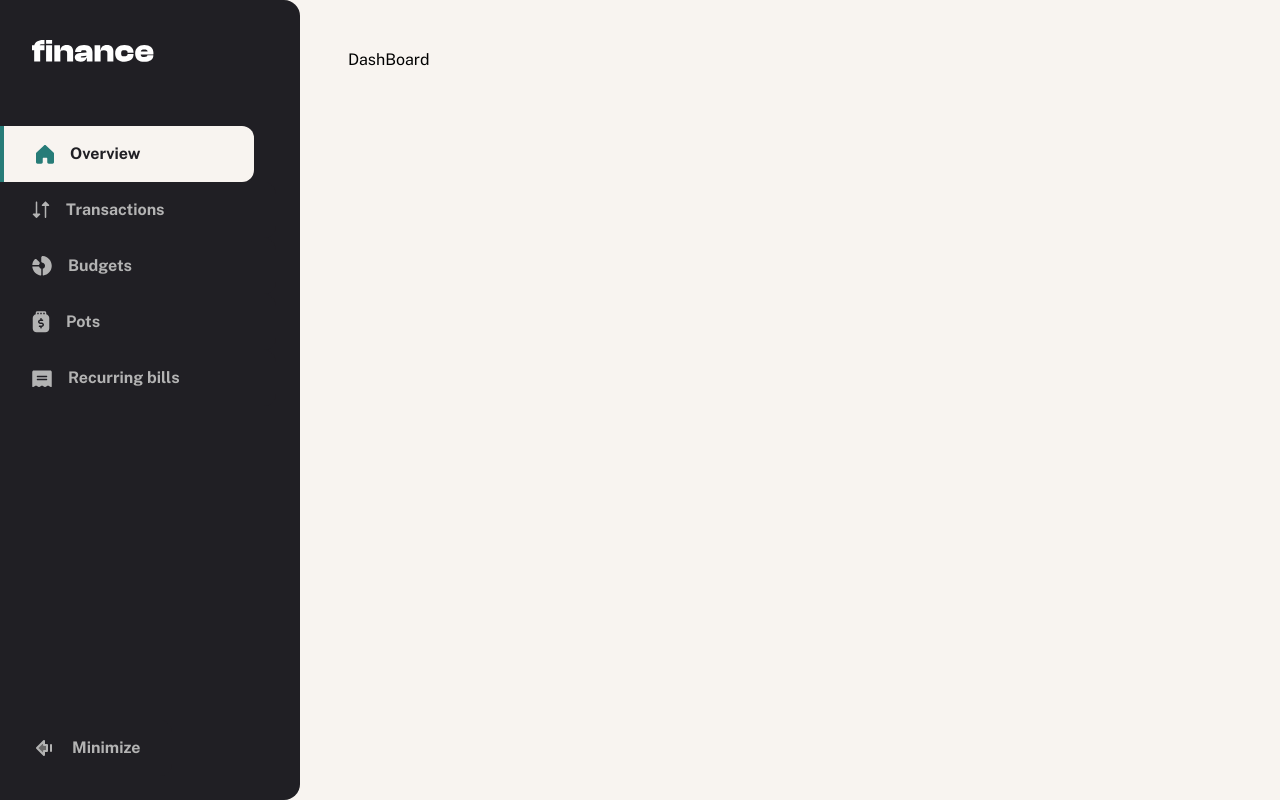
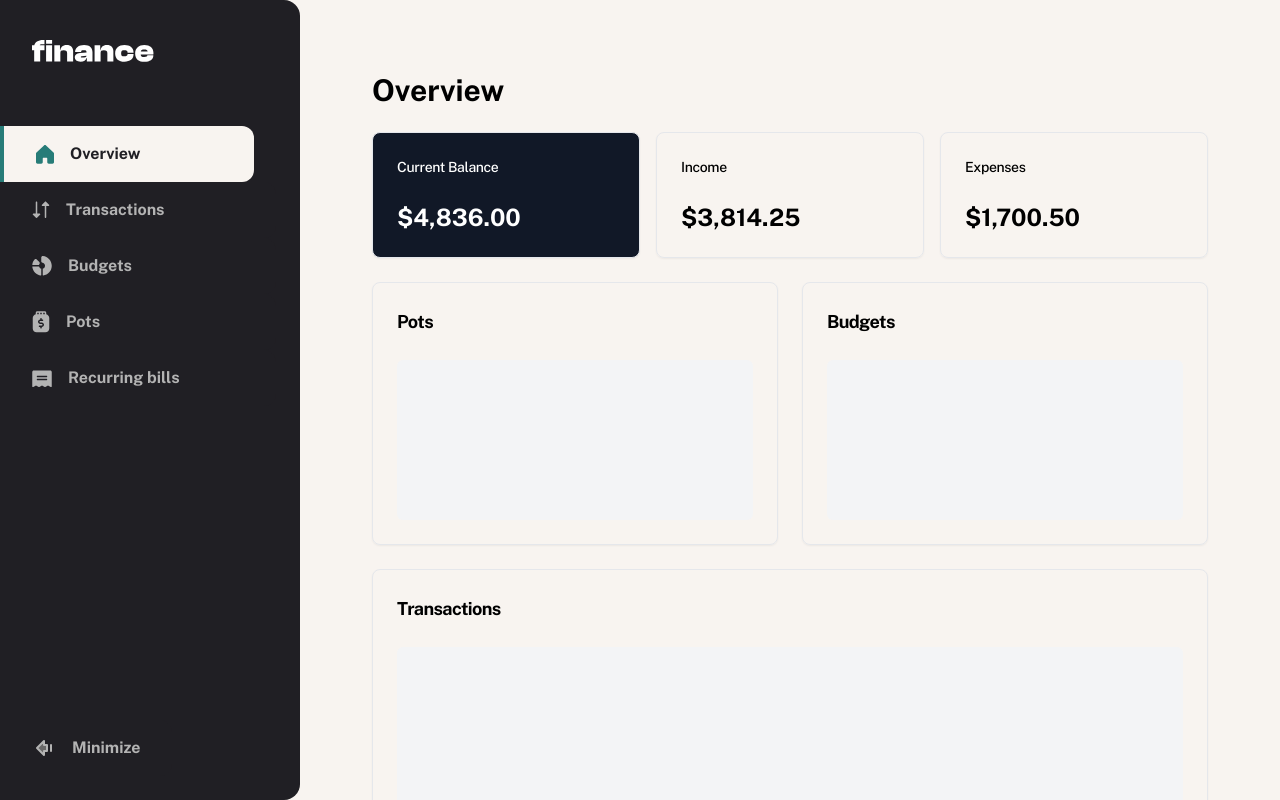
Before and after one commit to abdul-aziz123/personal-finance-web-app, a Next.js app: page /dashboard in a window 1280 px wide. Shown: the top 800 px of the page. Built offline with nearby package versions, Linux system fonts and the light colour scheme.

Commit message:
Dashboard phase 1

```diff
--- a/package.json
+++ b/package.json
@@ -9,6 +9,7 @@
     "lint": "next lint"
   },
   "dependencies": {
+    "class-variance-authority": "^0.7.0",
     "clsx": "^2.1.1",
     "lucide-react": "^0.451.0",
     "next": "14.2.14",
--- a/src/app/dashboard/page.tsx
+++ b/src/app/dashboard/page.tsx
@@ -1,9 +1,106 @@
-import React from "react";
+import Link from "next/link";
+import { Button } from "@/components/ui/Button";
+import { Card, CardContent, CardHeader, CardTitle } from "@/components/ui/card";
 
-export default function page() {
+export default function OverviewPage() {
   return (
-    <main>
-      <h1>DashBoard</h1>
-    </main>
+    <div className="space-y-6 p-6">
+      <h1 className="text-3xl font-bold">Overview</h1>
+
+      <div className="grid grid-cols-1 gap-4 md:grid-cols-3">
+        <Card className="bg-gray-900 text-white">
+          <CardHeader>
+            <CardTitle className="text-sm font-medium">
+              Current Balance
+            </CardTitle>
+          </CardHeader>
+          <CardContent>
+            <p className="text-2xl font-bold">$4,836.00</p>
+          </CardContent>
+        </Card>
+        <Card>
+          <CardHeader>
+            <CardTitle className="text-sm font-medium">Income</CardTitle>
+          </CardHeader>
+          <CardContent>
+            <p className="text-2xl font-bold">$3,814.25</p>
+          </CardContent>
+        </Card>
+        <Card>
+          <CardHeader>
+            <CardTitle className="text-sm font-medium">Expenses</CardTitle>
+          </CardHeader>
+          <CardContent>
+            <p className="text-2xl font-bold">$1,700.50</p>
+          </CardContent>
+        </Card>
+      </div>
+
+      <div className="grid grid-cols-1 gap-6 md:grid-cols-2">
+        <Card>
+          <CardHeader>
+            <CardTitle>
+              <Link href="/pots">
+                <Button variant="link" className="h-auto p-0 text-lg font-bold">
+                  Pots
+                </Button>
+              </Link>
+            </CardTitle>
+          </CardHeader>
+          <CardContent>
+            {/* Pots content placeholder */}
+            <div className="h-40 rounded-md bg-gray-100"></div>
+          </CardContent>
+        </Card>
+
+        <Card>
+          <CardHeader>
+            <CardTitle>
+              <Link href="/budgets">
+                <Button variant="link" className="h-auto p-0 text-lg font-bold">
+                  Budgets
+                </Button>
+              </Link>
+            </CardTitle>
+          </CardHeader>
+          <CardContent>
+            {/* Budgets content placeholder */}
+            <div className="h-40 rounded-md bg-gray-100"></div>
+          </CardContent>
+        </Card>
+      </div>
+
+      <Card>
+        <CardHeader>
+          <CardTitle>
+            <Link href="/transactions">
+              <Button variant="link" className="h-auto p-0 text-lg font-bold">
+                Transactions
+              </Button>
+            </Link>
+          </CardTitle>
+        </CardHeader>
+        <CardContent>
+          {/* Transactions content placeholder */}
+          <div className="h-60 rounded-md bg-gray-100"></div>
+        </CardContent>
+      </Card>
+
+      <Card>
+        <CardHeader>
+          <CardTitle>
+            <Link href="/recurring-bills">
+              <Button variant="link" className="h-auto p-0 text-lg font-bold">
+                Recurring Bills
+              </Button>
+            </Link>
+          </CardTitle>
+        </CardHeader>
+        <CardContent>
+          {/* Recurring Bills content placeholder */}
+          <div className="h-40 rounded-md bg-gray-100"></div>
+        </CardContent>
+      </Card>
+    </div>
   );
 }
--- a/src/components/sidebar_desktop.tsx
+++ b/src/components/sidebar_desktop.tsx
@@ -39,8 +39,8 @@
       className={cn(
         "group flex h-14 min-w-[80px] max-w-[276px] flex-row items-center gap-space200 rounded-br-xl rounded-tr-xl bg-Grey900 px-space400 py-space200 text-text3 font-bold text-Grey300 hover:text-Grey100",
         {
-          "active:w-[92%] active:border-l-4 active:border-l-Green active:bg-Beige100 active:px-7 active:text-Grey900":
-            variant === "Menu",
+          // "active:w-[92%] active:border-l-4 active:border-l-Green active:bg-Beige100 active:px-7 active:text-Grey900":
+          //   variant === "Menu",
           "w-[92%] border-l-4 border-l-Green bg-Beige100 px-7 text-Grey900 hover:text-Grey900":
             isActive,
         },
--- /dev/null
+++ b/src/components/ui/Button.tsx
@@ -0,0 +1,54 @@
+import * as React from "react";
+import { cva, type VariantProps } from "class-variance-authority";
+import { cn } from "@/libs/utils";
+
+const buttonVariants = cva(
+  "inline-flex items-center justify-center rounded-md text-sm font-medium ring-offset-background transition-colors focus-visible:outline-none focus-visible:ring-2 focus-visible:ring-ring focus-visible:ring-offset-2 disabled:pointer-events-none disabled:opacity-50",
+  {
+    variants: {
+      variant: {
+        default: "bg-primary text-primary-foreground hover:bg-primary/90",
+        destructive:
+          "bg-destructive text-destructive-foreground hover:bg-destructive/90",
+        outline:
+          "border border-input bg-background hover:bg-accent hover:text-accent-foreground",
+        secondary:
+          "bg-secondary text-secondary-foreground hover:bg-secondary/80",
+        ghost: "hover:bg-accent hover:text-accent-foreground",
+        link: "text-primary underline-offset-4 hover:underline",
+      },
+      size: {
+        default: "h-10 px-4 py-2",
+        sm: "h-9 rounded-md px-3",
+        lg: "h-11 rounded-md px-8",
+        icon: "h-10 w-10",
+      },
+    },
+    defaultVariants: {
+      variant: "default",
+      size: "default",
+    },
+  },
+);
+
+export interface ButtonProps
+  extends React.ButtonHTMLAttributes<HTMLButtonElement>,
+    VariantProps<typeof buttonVariants> {
+  asChild?: boolean;
+}
+
+const Button = React.forwardRef<HTMLButtonElement, ButtonProps>(
+  ({ className, variant, size, asChild = false, ...props }, ref) => {
+    const Comp = asChild ? React.Fragment : "button";
+    return (
+      <Comp
+        className={cn(buttonVariants({ variant, size, className }))}
+        ref={ref}
+        {...props}
+      />
+    );
+  },
+);
+Button.displayName = "Button";
+
+export { Button, buttonVariants };
--- /dev/null
+++ b/src/components/ui/card.tsx
@@ -0,0 +1,85 @@
+import * as React from "react";
+import { cn } from "@/libs/utils";
+
+const Card = React.forwardRef<
+  HTMLDivElement,
+  React.HTMLAttributes<HTMLDivElement>
+>(({ className, ...props }, ref) => (
+  <div
+    ref={ref}
+    className={cn(
+      "bg-card text-card-foreground rounded-lg border shadow-sm",
+      className,
+    )}
+    {...props}
+  />
+));
+Card.displayName = "Card";
+
+const CardHeader = React.forwardRef<
+  HTMLDivElement,
+  React.HTMLAttributes<HTMLDivElement>
+>(({ className, ...props }, ref) => (
+  <div
+    ref={ref}
+    className={cn("flex flex-col space-y-1.5 p-6", className)}
+    {...props}
+  />
+));
+CardHeader.displayName = "CardHeader";
+
+const CardTitle = React.forwardRef<
+  HTMLParagraphElement,
+  React.HTMLAttributes<HTMLHeadingElement>
+>(({ className, ...props }, ref) => (
+  <h3
+    ref={ref}
+    className={cn(
+      "text-2xl font-semibold leading-none tracking-tight",
+      className,
+    )}
+    {...props}
+  />
+));
+CardTitle.displayName = "CardTitle";
+
+const CardDescription = React.forwardRef<
+  HTMLParagraphElement,
+  React.HTMLAttributes<HTMLParagraphElement>
+>(({ className, ...props }, ref) => (
+  <p
+    ref={ref}
+    className={cn("text-muted-foreground text-sm", className)}
+    {...props}
+  />
+));
+CardDescription.displayName = "CardDescription";
+
+const CardContent = React.forwardRef<
+  HTMLDivElement,
+  React.HTMLAttributes<HTMLDivElement>
+>(({ className, ...props }, ref) => (
+  <div ref={ref} className={cn("p-6 pt-0", className)} {...props} />
+));
+CardContent.displayName = "CardContent";
+
+const CardFooter = React.forwardRef<
+  HTMLDivElement,
+  React.HTMLAttributes<HTMLDivElement>
+>(({ className, ...props }, ref) => (
+  <div
+    ref={ref}
+    className={cn("flex items-center p-6 pt-0", className)}
+    {...props}
+  />
+));
+CardFooter.displayName = "CardFooter";
+
+export {
+  Card,
+  CardHeader,
+  CardFooter,
+  CardTitle,
+  CardDescription,
+  CardContent,
+};
```
Also changed, not shown: 1 other file (tests, documents, lock files or other folders).
